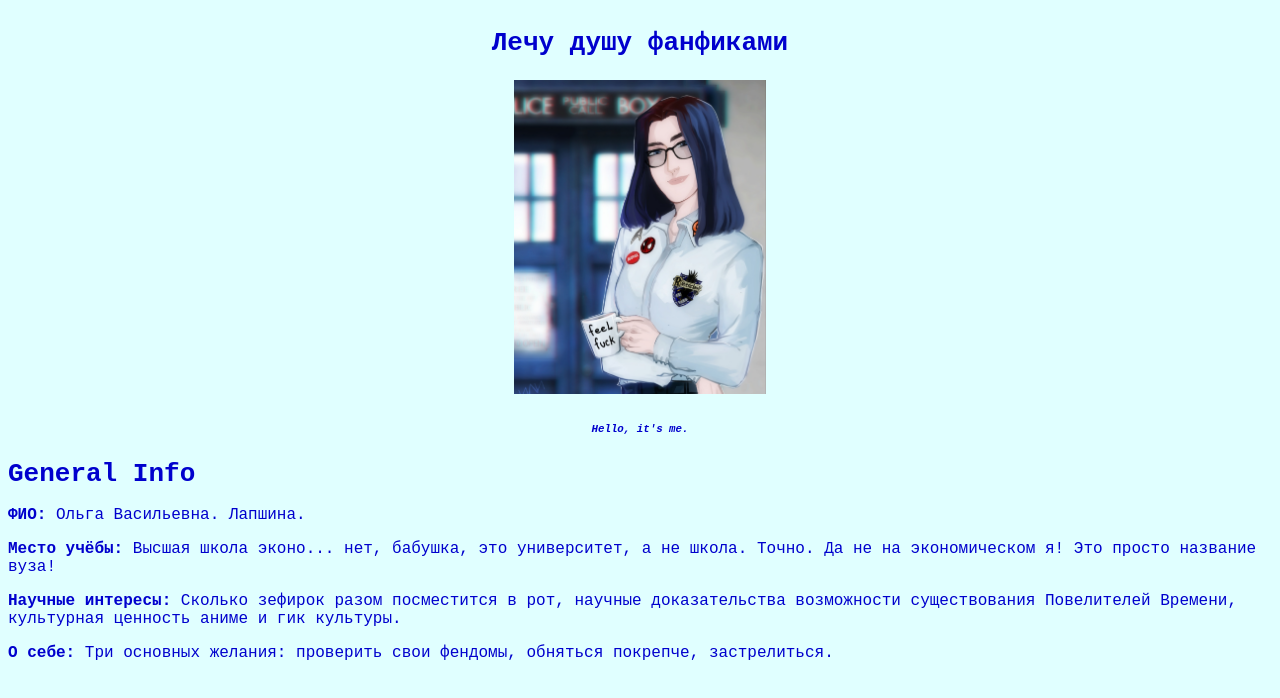
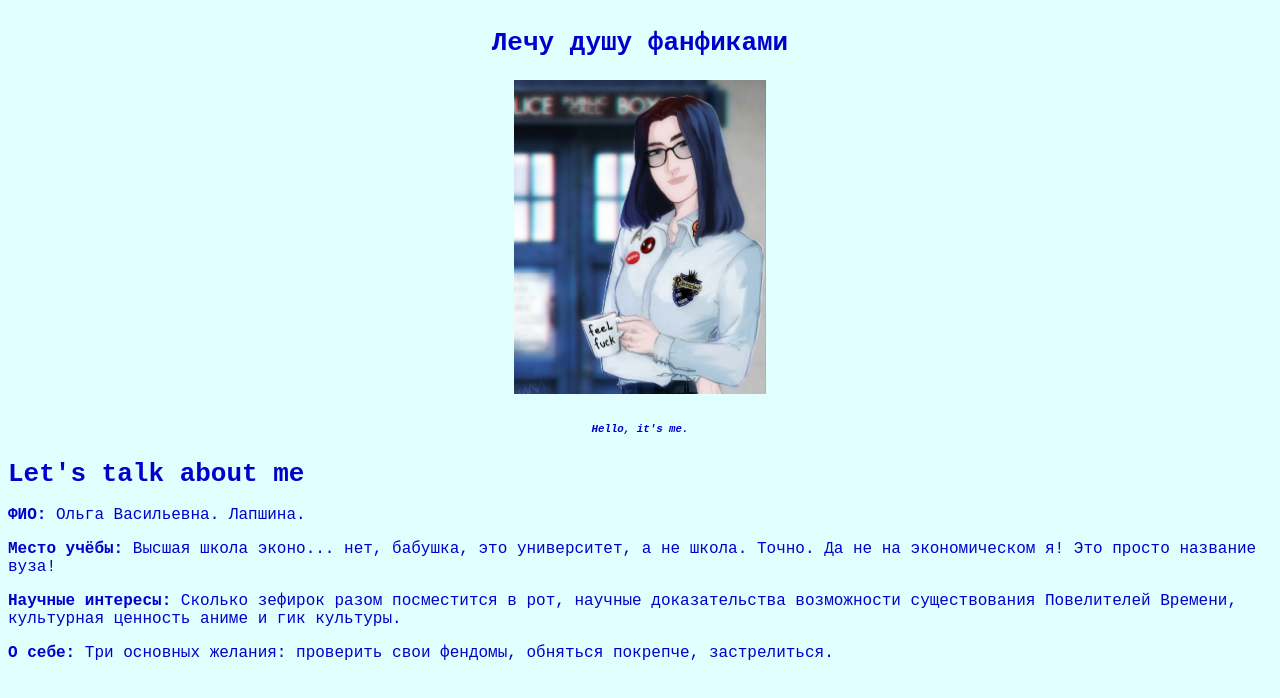
Before and after one commit to Aniliada/Aniliada.github.io, a plain HTML site: page index.html in a window 1280 px wide. Drawn offline with Linux system fonts and the light colour scheme.

Commit message:
Update index.html

```diff
--- a/index.html
+++ b/index.html
@@ -34,7 +34,7 @@ color: #0000CD; /* Цвет текста */
 
 	<tt>
 
-    <h1>General Info</h1>
+    <h1>Let's talk about me</h1>
 
 	<font size=4>
 
```
